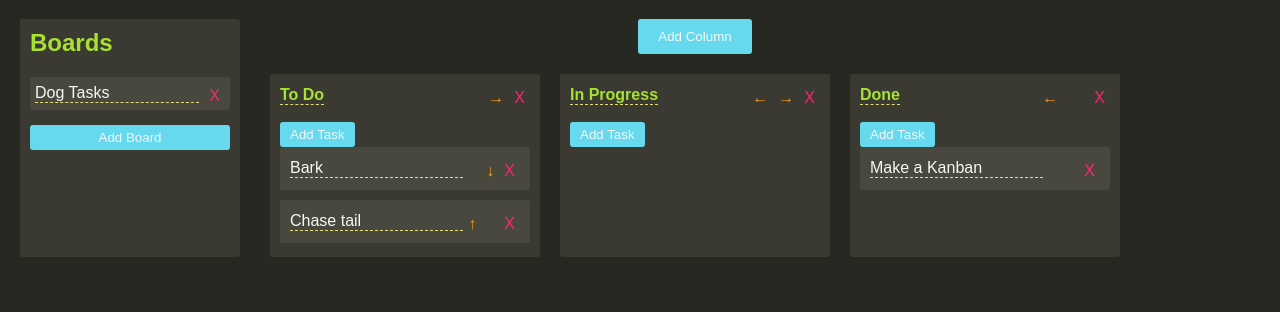
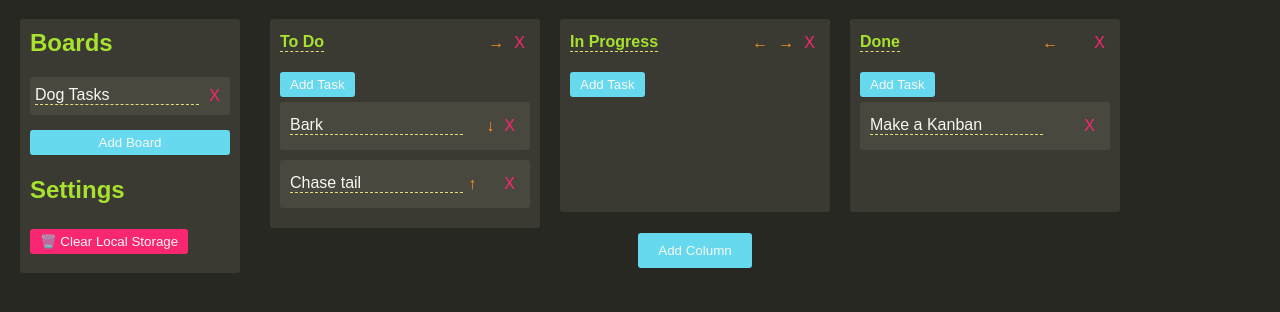
Before and after one commit to hiburn8/kanban.dog, a plain HTML site: page index.html in a window 1280 px wide. Shown: the part 62-374 px from the top of the page. Drawn offline with Linux system fonts and the light colour scheme.

Commit message:
woof
nuke localstorage. woof.

```diff
--- a/index.html
+++ b/index.html
@@ -81,7 +81,7 @@
         }
         #addColumnBtn {
             display: block;
-            margin: 0 auto 20px auto;
+            margin: 5px auto 5px auto;
             padding: 10px 20px;
             background-color: var(--button-background);
             color: var(--foreground-color);
@@ -146,6 +146,7 @@
             color: var(--foreground-color);
             padding: 5px 10px;
             margin-top: 5px;
+            margin-bottom: 5px;
             cursor: pointer;
             border-radius: 3px;
         }
@@ -266,12 +267,15 @@
             <h2>Boards</h2>
             <!-- Board items will be added here dynamically -->
             <button id="addBoardBtn">Add Board</button>
+        <p>
+        <h2>Settings</h2>
+        <button style="background-color: var(--delete-color)" onclick="clearLocalStorage()" aria-label="Clear Local Storage">🗑️ Clear Local Storage</button>
         </div>
         <div>
-            <button id="addColumnBtn">Add Column</button>
             <div id="board" class="board">
                 <!-- Columns will be added here dynamically -->
             </div>
+            <button id="addColumnBtn">Add Column</button>
         </div>
     </div>
 
@@ -739,5 +743,18 @@
         renderBoardList();
         renderBoard();
     </script>
+
+    <script>
+    function clearLocalStorage() {
+        if (confirm('Are you sure you want to clear all local storage data?')) {
+            localStorage.clear();
+            alert('All local storage items have been cleared.');
+            location.reload();
+        }
+        else{
+            alert('Phew. That was close.');
+            }
+        }
+    </script>
 </body>
 </html>
```
